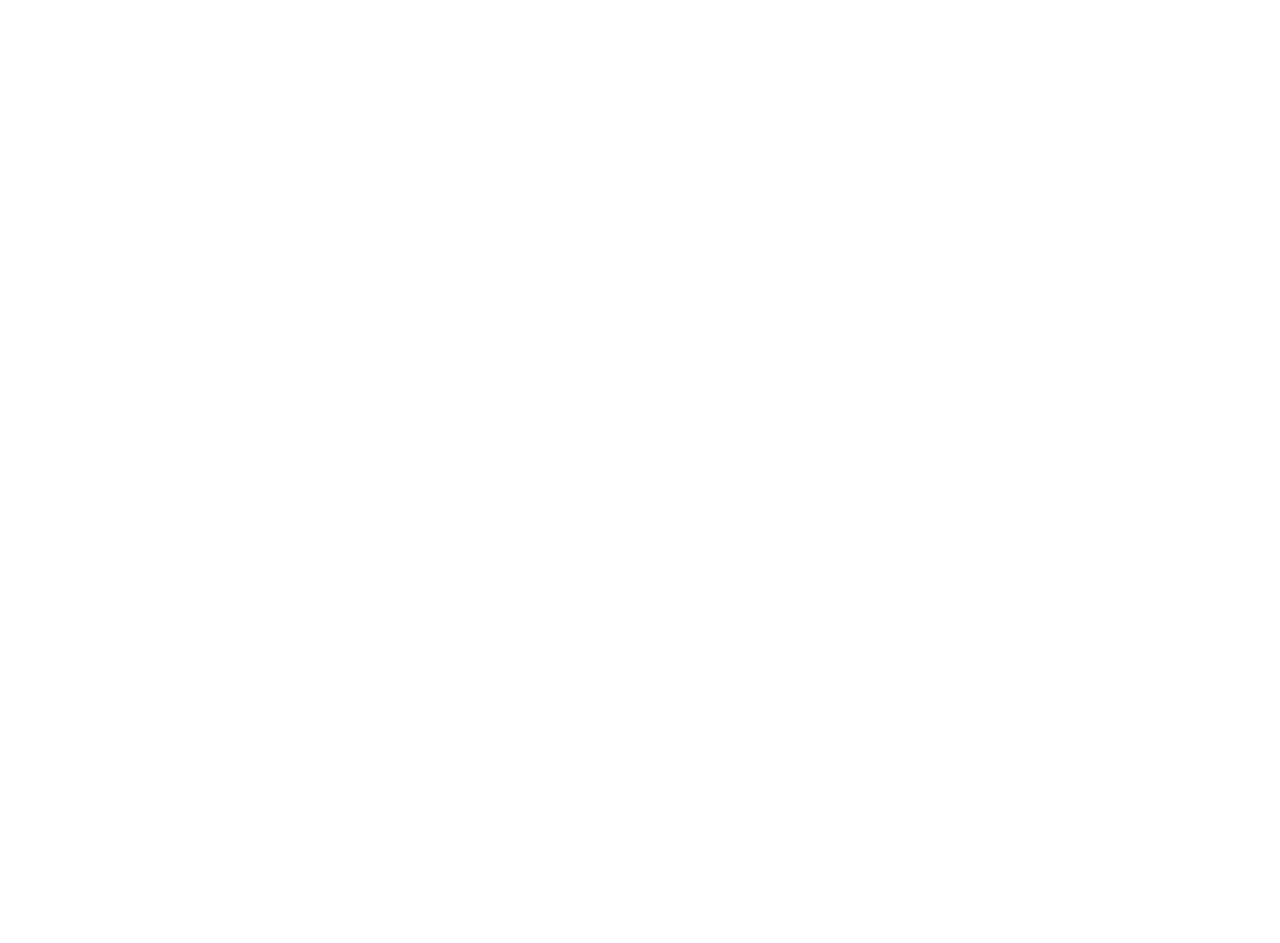
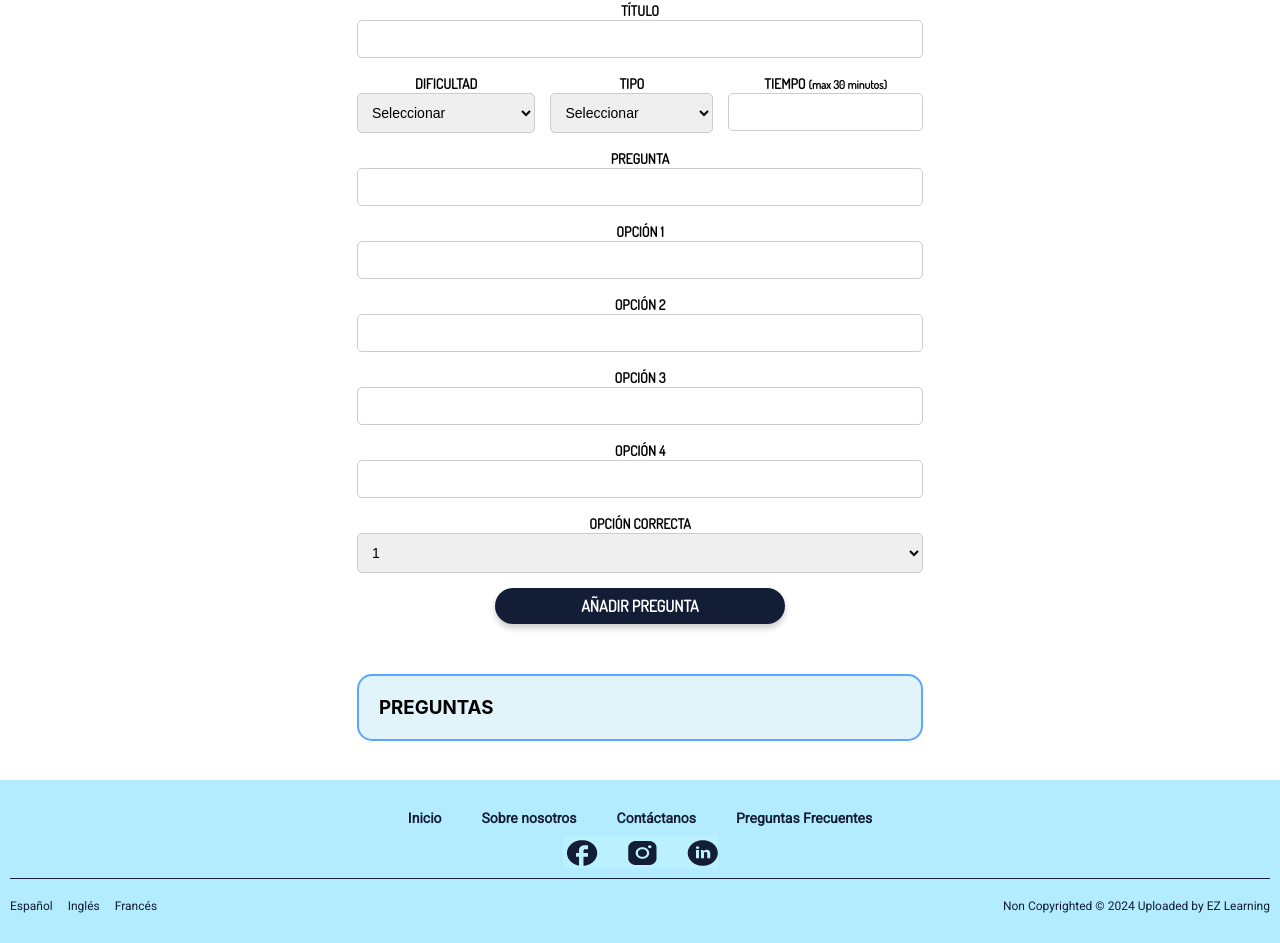
Before and after one commit to Jaregonz/Frontend_Ez_Learning_TFG, a React (Create React App) app: page /create-test in a window 1280 px wide. Before the commit this address had no page. Shown: the part 225-1168 px from the top of the page. Before the commit the page ends 800 px from the top, so only its background shows below. Built offline with nearby package versions, Linux system fonts and the light colour scheme.

Commit message:
Se agrega el componente para crear tests

```diff
--- a/src/App.jsx
+++ b/src/App.jsx
@@ -9,6 +9,7 @@ import RegisterPage from './components/RegisterPage';
 import TestsPage from './components/TestsPage';
 import ProfilePage from './components/ProfilePage';
 import ProfesorHomePage from './components/ProfesorHomePage';
+import CreateTestPage from './components/CreateTestPage';
 function App() {
   return (
     <Router>
@@ -19,6 +20,7 @@ function App() {
       <Route path="/tests" element={<TestsPage />} />
       <Route path="/profile" element={<ProfilePage />} />
       <Route path="/teacher-dashboard" element={<ProfesorHomePage />} />
+      <Route path="/create-test" element={<CreateTestPage />} />
     </Routes>
   </Router>
   );
--- a/src/components/CreateTestPage.jsx
+++ b/src/components/CreateTestPage.jsx
@@ -0,0 +1,192 @@
+import React, { useState } from "react";
+import "../styles/style.css";
+import Header from "./Header";
+import Footer from "./Footer";
+import "../App.css";
+
+const CreateTestPage = () => {
+  const [titulo, setTitulo] = useState("");
+  const [dificultad, setDificultad] = useState("");
+  const [tipo, setTipo] = useState("");
+  const [tiempo, setTiempo] = useState("");
+  const [pregunta, setPregunta] = useState("");
+  const [opciones, setOpciones] = useState(["", "", "", ""]);
+  const [correcta, setCorrecta] = useState("1");
+  const [preguntas, setPreguntas] = useState([]);
+
+  const handleOpcionChange = (index, value) => {
+    const nuevasOpciones = [...opciones];
+    nuevasOpciones[index] = value;
+    setOpciones(nuevasOpciones);
+  };
+
+  const añadirPregunta = () => {
+    if (!pregunta.trim()) return;
+
+    const nuevaPregunta = {
+      texto: pregunta,
+      opciones,
+      correcta,
+    };
+
+    setPreguntas([...preguntas, nuevaPregunta]);
+    setPregunta("");
+    setOpciones(["", "", "", ""]);
+    setCorrecta("1");
+  };
+
+  const eliminarPregunta = (index) => {
+    const nuevas = preguntas.filter((_, i) => i !== index);
+    setPreguntas(nuevas);
+  };
+
+  const handleCrearTest = async () => {
+    const usuarioId = 1;
+
+    const test = {
+      usuarioId,
+      tipo,
+      titulo,
+      dificultad,
+      cantidadPreguntas: preguntas.length,
+      tiempo: parseInt(tiempo),
+      preguntas: preguntas.map(p => ({
+        contenidoPregunta: p.texto,
+        respuestas: p.opciones.map((opcion, idx) => ({
+          contenido: opcion,
+          esCorrecta: parseInt(p.correcta) === idx + 1
+        }))
+      }))
+    };
+    const token = sessionStorage.getItem("token");
+    try {
+        console.log("Test a crear:", test);
+        const response = await fetch("http://localhost:8080/tests/", {
+          method: "POST",
+          headers: {
+            "Content-Type": "application/json",
+            Authorization: `Bearer ${token}`
+          },
+          body: JSON.stringify(test),
+        });
+
+        if (!response.ok) {
+          throw new Error("Error en el registro");
+        }
+
+        alert("Test creado con éxito");
+      } catch (error) {
+        alert("Hubo un error en el registro, inténtalo de nuevo.");
+        console.error(error);
+      }
+    }
+  return (
+    <div className="CreateTestPage">
+      <Header />
+      <main className="main-create-test">
+        <div className="create-test-container">
+        <h1>CREAR TEST<span></span></h1>
+
+          <label>TÍTULO</label>
+          <input value={titulo} onChange={(e) => setTitulo(e.target.value)} />
+
+          <div className="fila-selects">
+            <div>
+              <label>DIFICULTAD</label>
+              <select
+                value={dificultad}
+                onChange={(e) => setDificultad(e.target.value)}
+              >
+                <option value="">Seleccionar</option>
+                <option value="B1">B1</option>
+                <option value="B2">B2</option>
+                <option value="C1">C1</option>
+              </select>
+            </div>
+            <div>
+              <label>TIPO</label>
+              <select value={tipo} onChange={(e) => setTipo(e.target.value)}>
+                <option value="">Seleccionar</option>
+                <option value="GRAMMAR">GRAMMAR</option>
+                <option value="VOCABULARY">VOCABULARY</option>
+                <option value="LISTENING">LISTENING</option>
+              </select>
+            </div>
+            <div>
+              <label>
+                TIEMPO <small>(max 30 minutos)</small>
+              </label>
+              <input
+                type="number"
+                min="1"
+                max="30"
+                value={tiempo}
+                onChange={(e) => setTiempo(e.target.value)}
+              />
+            </div>
+          </div>
+
+
+          <label>PREGUNTA</label>
+          <input
+            value={pregunta}
+            onChange={(e) => setPregunta(e.target.value)}
+          />
+
+          {opciones.map((op, idx) => (
+            <div key={idx}>
+              <label>OPCIÓN {idx + 1}</label>
+              <input
+                value={op}
+                onChange={(e) => handleOpcionChange(idx, e.target.value)}
+              />
+            </div>
+          ))}
+
+          <label>OPCIÓN CORRECTA</label>
+          <select
+            value={correcta}
+            onChange={(e) => setCorrecta(e.target.value)}
+          >
+            <option value="1">1</option>
+            <option value="2">2</option>
+            <option value="3">3</option>
+            <option value="4">4</option>
+          </select>
+
+          <button className="boton" onClick={añadirPregunta}>
+            AÑADIR PREGUNTA
+          </button>
+
+          <div className="preguntas-container">
+            <h3>PREGUNTAS</h3>
+            <div className="preguntas">
+              {preguntas.map((p, i) => (
+                <p key={i}>
+                  {i + 1}. {p.texto}
+
+                  <button
+                    className="delete-btn"
+                    onClick={() => eliminarPregunta(i)}
+                  >
+                    ✖
+                  </button>
+                </p>
+              ))}
+            </div>
+          </div>
+
+          <div className="botones-crear-test">
+            <button className="boton" onClick={handleCrearTest}>
+              CREAR TEST
+            </button>
+            <button className="boton">VOLVER</button>
+          </div>
+        </div>
+      </main>
+      <Footer />
+    </div>
+  );
+};
+
+export default CreateTestPage;
--- a/src/components/ProfesorHomePage.jsx
+++ b/src/components/ProfesorHomePage.jsx
@@ -9,6 +9,9 @@ import Footer from './Footer';
 
 function ProfesorHomePage() {
     const navigate = useNavigate();
+    const handleCrearTest = () => {
+        navigate("/create-test");
+    }
   return (
     <div className="ProfesorDashboardPage">
     <Header />
@@ -19,7 +22,7 @@ function ProfesorHomePage() {
             </div>
             <div class="welcome-section">
                 <h1>BIENVENIDO PROFESOR, <br/> ¿QUÉ DESEAS HACER HOY?</h1>
-                <button className='boton'>CREAR TESTS</button>
+                <button className='boton' onClick={handleCrearTest}>CREAR TESTS</button>
                 <button className='boton'>VER DATOS DEL ALUMNADO</button>
                 <button className='boton'>AGREGAR NUEVO EXAMEN</button>
             </div>
--- a/src/styles/style.css
+++ b/src/styles/style.css
@@ -10,7 +10,7 @@ a:hover{
   }
   .boton {
       background-color: #141D36;
-      color: #FFFFFF !important;
+      color: #FFFFFF;
       font-family: Dosis;
       font-size: 16px;
       font-weight: bold;
@@ -59,14 +59,6 @@ a:hover{
   }
 
   /* LANDING PAGE */
-    /*.main-landing-page {
-        background-image: url("/img/imagenEstudiante.jpg");
-        background-size: cover;
-        background-position: center;
-        background-repeat: no-repeat;
-        height: 100vh;
-
-    }*/
     .LandingPage {
       display: flex;
       flex-direction: column;
@@ -180,7 +172,6 @@ a:hover{
     border-radius: 5px;
 }
 
-/* Botón de cerrar */
 .close {
     position: absolute;
     right: 10px;
@@ -340,7 +331,6 @@ a:hover{
     object-fit: cover;
   }
 
-  /* Detalles del perfil */
   .profile-details {
     flex: 1;
     background-color: #e8f6fe;
@@ -352,7 +342,6 @@ a:hover{
     gap: 10px;
   }
 
-  /* Título del perfil */
   .profile-details h1 {
     font-size: 20px;
     color: #141D36;
@@ -360,26 +349,22 @@ a:hover{
     text-align: center;
   }
 
-  /* Estilo de la cuadrícula de detalles */
   .details-grid {
     display: grid;
     grid-template-columns: 1fr 1fr;
     gap: 15px;
   }
 
-  /* Estilo de cada celda de la cuadrícula */
   .details-grid div {
     font-size: 14px;
     color: #000000;
     display: grid;
   }
 
-  /* Estilo de los títulos dentro de los detalles */
   .details-grid div span {
     font-weight: bold;
   }
 
-  /* Contenedor de los resultados */
   .results-container {
     width: 100%;
     max-width: 1200px;
@@ -390,7 +375,6 @@ a:hover{
     margin-top: 20px;
   }
 
-  /* Título de la sección de resultados */
   .results-container h1 {
     font-size: 20px;
     color: #141D36;
@@ -398,7 +382,6 @@ a:hover{
     text-align: center;
   }
 
-  /* Estilo de la línea bajo el título */
   .results-container h2 span {
     display: block;
     width: 60px;
@@ -407,7 +390,6 @@ a:hover{
     margin: 0 auto;
   }
 
-  /* Estilo de cada resultado */
   .result {
     background-color: #d9effb;
     padding: 10px;
@@ -419,7 +401,7 @@ a:hover{
     font-size: 14px;
   }
 
-  /* Estilo de cada celda en los resultados */
+
   .result div {
     font-size: 14px;
     color: #000000;
@@ -883,10 +865,78 @@ a:hover{
     font-size: 24px;
   }
 
+  /*CREATE TEST*/
+
+  .main-create-test {
+
+    display: flex;
+    flex-direction: column;
+    height: 100vh;
+    width: 100%;
+    margin: 0;
+    padding: 0;
+    align-items: center;
+    background-color: #FFFFFF;
+    flex-grow: 1;
+    text-align: center;
+    margin-bottom: 5%;
+    margin-top: 50px;
+  }
+
+  .fila-selects{
+    display: flex;
+    justify-content: space-between;
+    gap: 15px;
+  }
+
+  .main-create-test h1{
+    margin-bottom:50px;
+    font-size: 24px;
+  }
+  .preguntas-container {
+    border: 2px solid #59a8ff;
+    border-radius: 15px;
+    background-color: #e1f4fa;
+    padding: 20px;
+    margin-top: 30px;
+    text-align: left;
+    margin: 50px 0;
+  }
+
+  .main-create-test label{
+    font-family: 'Dosis';
+    font-weight: bold;
+   }
+
+   .preguntas p {
+    font-weight: bold;
+    display: flex;
+    justify-content: space-between;
+    align-items: center;
+    margin-bottom: 20px;
+  }
+   .delete-btn{
+    background-color: #141D36;
+    color: white;
+    border: none;
+    border-radius: 4px;
+    padding: 2px 6px;
+    cursor: pointer;
+    font-weight: bold;
+   }
+
+   .botones-crear-test{
+    display: flex;
+    justify-content: space-between;
+   }
+
+
+
+
   /*RESPONSIVE*/
   @media (max-width: 600px) {
     .popup-content {
-        width: 90%; /* Usa casi todo el ancho disponible en móviles */
+        width: 90%;
         height: auto;
     }
     .illustration{
@@ -983,12 +1033,12 @@ a:hover{
 /*PROFESOR HOME*/
 @media screen and (max-width: 1024px) {
   .dashboard {
-      width: 80%;  /* Hace más ancho el contenedor */
-      gap: 50px;  /* Reduce la separación */
+      width: 80%;
+      gap: 50px;
   }
 
   .owl-image img {
-      width: 300px; /* Reduce la imagen */
+      width: 300px;
   }
 
   .welcome-section h1 {
@@ -1001,10 +1051,9 @@ a:hover{
   }
 }
 
-/* Móviles (pantallas menores a 768px) */
 @media screen and (max-width: 768px) {
   .dashboard {
-      flex-direction: column; /* Cambia a diseño vertical */
+      flex-direction: column;
       align-items: center;
       width: 90%;
       gap: 20px;
@@ -1012,7 +1061,7 @@ a:hover{
   }
 
   .owl-image img {
-      width: 250px; /* Reduce más la imagen */
+      width: 250px;
   }
 
   .welcome-section {
```
